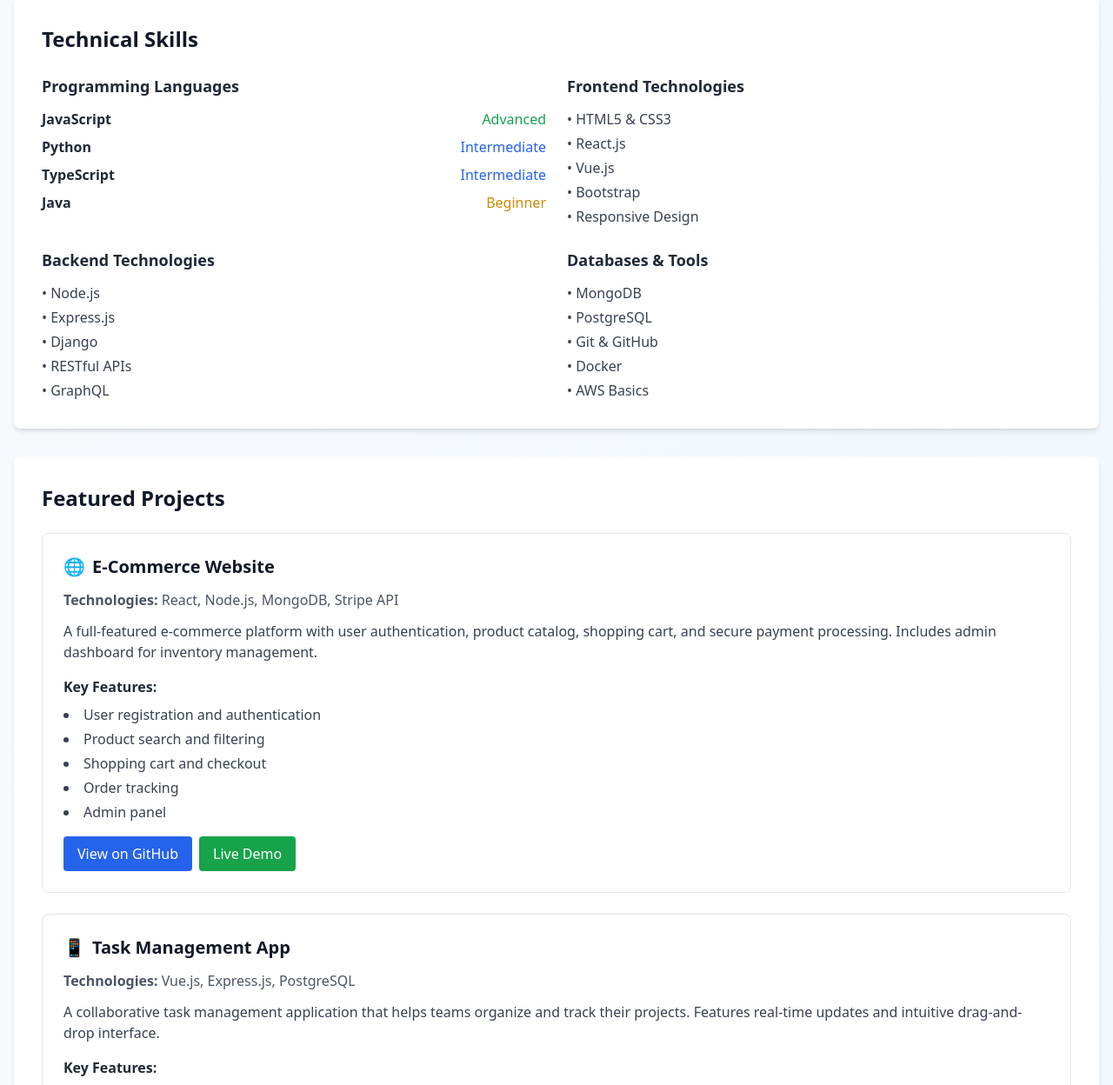
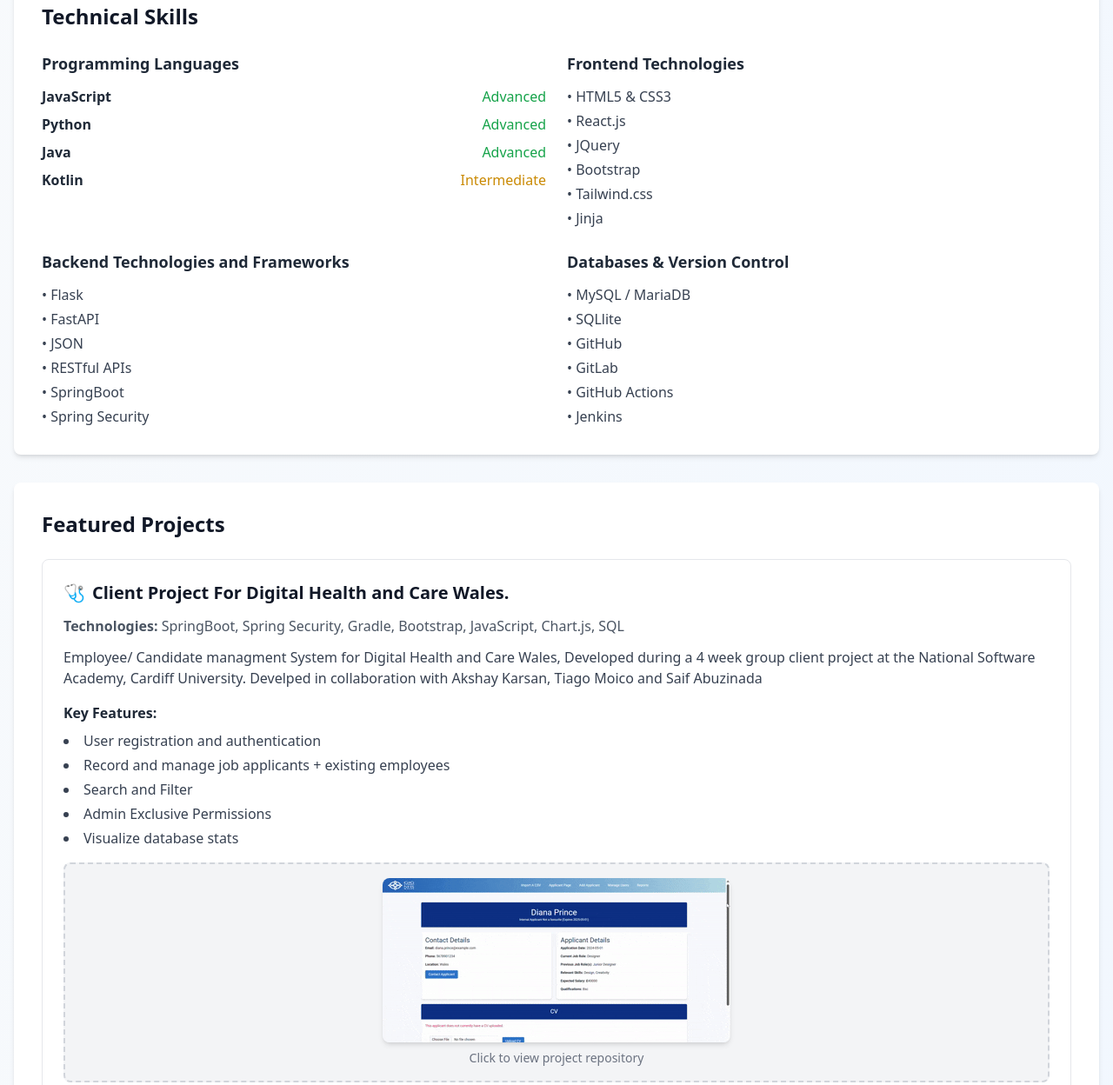
Before and after one commit to ben-hockley/portfolio, a plain HTML site: page index.html in a window 1280 px wide. Shown: the part 743-1991 px from the top of the page at 87% size. Drawn offline with nearby package versions, Linux system fonts and the light colour scheme.

Commit message:
added Client Project 2

```diff
--- a/index.html
+++ b/index.html
@@ -9,7 +9,7 @@
 <body class="bg-gradient-to-br from-slate-50 to-blue-50 min-h-screen font-sans text-gray-800">
     <header class="bg-white shadow-lg rounded-lg mx-4 mt-6 p-8 text-center">
         <h1 class="text-4xl md:text-5xl font-bold text-gray-900 mb-2">Ben Hockley</h1>
-        <h2 class="text-2xl md:text-3xl font-semibold text-blue-600 mb-4">Full Stack Developer</h2>
+        <h2 class="text-2xl md:text-3xl font-semibold text-blue-600 mb-4">Software Engineer</h2>
         <p class="text-lg text-gray-600 italic max-w-2xl mx-auto">Building innovative web solutions with passion and precision</p>
     </header>
 
@@ -29,13 +29,13 @@
         <section id="about" class="bg-white shadow-md rounded-lg p-8 mt-6">
             <h3 class="text-2xl font-bold text-gray-900 mb-6">About Me</h3>
             <p class="text-gray-700 mb-4 leading-relaxed">
-                Welcome to my portfolio! I'm a passionate full stack developer with over 3 years of experience
-                creating dynamic and user-friendly web applications. I love turning complex problems into
-                simple, beautiful, and intuitive solutions.
+                Welcome to my portfolio! I'm a passionate full stack developer specializing in
+                creating dynamic and user-friendly web applications. I love developing high-quality Software
+                that provides an exceptional user experience.
             </p>
             <p class="text-gray-700 mb-6 leading-relaxed">
-                When I'm not coding, you can find me exploring new technologies, contributing to open source
-                projects, or enjoying outdoor activities like hiking and photography.
+                When I'm not coding, you can find me enjoying the outdoors, listening to music
+                and playing American Football.
             </p>
             <blockquote class="border-l-4 border-blue-500 pl-4 italic text-gray-600 bg-blue-50 p-4 rounded-r-lg">
                 <em>"The best way to predict the future is to create it."</em> - Peter Drucker
@@ -50,9 +50,9 @@
                     <h4 class="text-lg font-semibold text-gray-800 mb-3">Programming Languages</h4>
                     <ul class="space-y-2">
                         <li class="flex justify-between"><span><strong>JavaScript</strong></span> <span class="text-green-600 font-medium">Advanced</span></li>
-                        <li class="flex justify-between"><span><strong>Python</strong></span> <span class="text-blue-600 font-medium">Intermediate</span></li>
-                        <li class="flex justify-between"><span><strong>TypeScript</strong></span> <span class="text-blue-600 font-medium">Intermediate</span></li>
-                        <li class="flex justify-between"><span><strong>Java</strong></span> <span class="text-yellow-600 font-medium">Beginner</span></li>
+                        <li class="flex justify-between"><span><strong>Python</strong></span> <span class="text-green-600 font-medium">Advanced</span></li>
+                        <li class="flex justify-between"><span><strong>Java</strong></span> <span class="text-green-600 font-medium">Advanced</span></li>
+                        <li class="flex justify-between"><span><strong>Kotlin</strong></span> <span class="text-yellow-600 font-medium">Intermediate</span></li>
                     </ul>
                 </div>
 
@@ -61,31 +61,34 @@
                     <ul class="space-y-1 text-gray-700">
                         <li>• HTML5 & CSS3</li>
                         <li>• React.js</li>
-                        <li>• Vue.js</li>
+                        <li>• JQuery</li>
                         <li>• Bootstrap</li>
-                        <li>• Responsive Design</li>
+                        <li>• Tailwind.css</li>
+                        <li>• Jinja</li>
                     </ul>
                 </div>
 
                 <div>
-                    <h4 class="text-lg font-semibold text-gray-800 mb-3">Backend Technologies</h4>
+                    <h4 class="text-lg font-semibold text-gray-800 mb-3">Backend Technologies and Frameworks</h4>
                     <ul class="space-y-1 text-gray-700">
-                        <li>• Node.js</li>
-                        <li>• Express.js</li>
-                        <li>• Django</li>
+                        <li>• Flask</li>
+                        <li>• FastAPI</li>
+                        <li>• JSON</li>
                         <li>• RESTful APIs</li>
-                        <li>• GraphQL</li>
+                        <li>• SpringBoot</li>
+                        <li>• Spring Security</li>
                     </ul>
                 </div>
 
                 <div>
-                    <h4 class="text-lg font-semibold text-gray-800 mb-3">Databases & Tools</h4>
+                    <h4 class="text-lg font-semibold text-gray-800 mb-3">Databases & Version Control</h4>
                     <ul class="space-y-1 text-gray-700">
-                        <li>• MongoDB</li>
-                        <li>• PostgreSQL</li>
-                        <li>• Git & GitHub</li>
-                        <li>• Docker</li>
-                        <li>• AWS Basics</li>
+                        <li>• MySQL / MariaDB</li>
+                        <li>• SQLlite</li>
+                        <li>• GitHub</li>
+                        <li>• GitLab</li>
+                        <li>• GitHub Actions</li>
+                        <li>• Jenkins</li>
                     </ul>
                 </div>
             </div>
@@ -97,33 +100,34 @@
             <div class="space-y-6">
                 <article class="border border-gray-200 rounded-lg p-6 hover:shadow-lg transition-shadow">
                     <h4 class="text-xl font-semibold text-gray-900 mb-3 flex items-center">
-                        <span class="mr-2">🌐</span> E-Commerce Website
+                        <span class="mr-2">🩺</span> Client Project For Digital Health and Care Wales.
                     </h4>
-                    <p class="text-gray-600 mb-3"><strong>Technologies:</strong> React, Node.js, MongoDB, Stripe API</p>
+                    <p class="text-gray-600 mb-3"><strong>Technologies:</strong> SpringBoot, Spring Security, Gradle, Bootstrap, JavaScript, Chart.js, SQL</p>
                     <p class="text-gray-700 mb-4">
-                        A full-featured e-commerce platform with user authentication, product catalog,
-                        shopping cart, and secure payment processing. Includes admin dashboard for
-                        inventory management.
+                        Employee/ Candidate managment System for Digital Health and Care Wales, Developed
+                        during a 4 week group client project at the National Software Academy, Cardiff University.
+                        Develped in collaboration with Akshay Karsan, Tiago Moico and Saif Abuzinada
                     </p>
                     <div class="mb-4">
                         <p class="font-semibold text-gray-800 mb-2">Key Features:</p>
                         <ul class="list-disc list-inside space-y-1 text-gray-700">
                             <li>User registration and authentication</li>
-                            <li>Product search and filtering</li>
-                            <li>Shopping cart and checkout</li>
-                            <li>Order tracking</li>
-                            <li>Admin panel</li>
+                            <li>Record and manage job applicants + existing employees</li>
+                            <li>Search and Filter</li>
+                            <li>Admin Exclusive Permissions</li>
+                            <li>Visualize database stats</li>
                         </ul>
                     </div>
-                    <div class="flex flex-wrap gap-2">
-                        <a href="https://github.com/johndoe/ecommerce-app" target="_blank"
-                           class="bg-blue-600 text-white px-4 py-2 rounded hover:bg-blue-700 transition-colors">
-                            View on GitHub
-                        </a>
-                        <a href="https://ecommerce-demo.com" target="_blank"
-                           class="bg-green-600 text-white px-4 py-2 rounded hover:bg-green-700 transition-colors">
-                            Live Demo
-                        </a>
+
+                    <!-- Project Demo GIF/Image Frame -->
+                    <div class="mb-4">
+                        <div class="bg-gray-100 border-2 border-dashed border-gray-300 rounded-lg p-4 text-center">
+                            <img src="./static/img/NHSAPP.gif"
+                                 alt="Digital Health Wales Project Demo"
+                                 class="mx-auto rounded-lg shadow-md max-w-full h-auto hover:shadow-lg transition-shadow cursor-pointer"
+                                 onclick="window.open('https://github.com/ben-hockley/Client-Project-Y2', '_blank')">
+                            <p class="text-sm text-gray-500 mt-2">Click to view project repository</p>
+                        </div>
                     </div>
                 </article>
 
```
Also changed, not shown: static/img/NHSAPP.gif (added).
